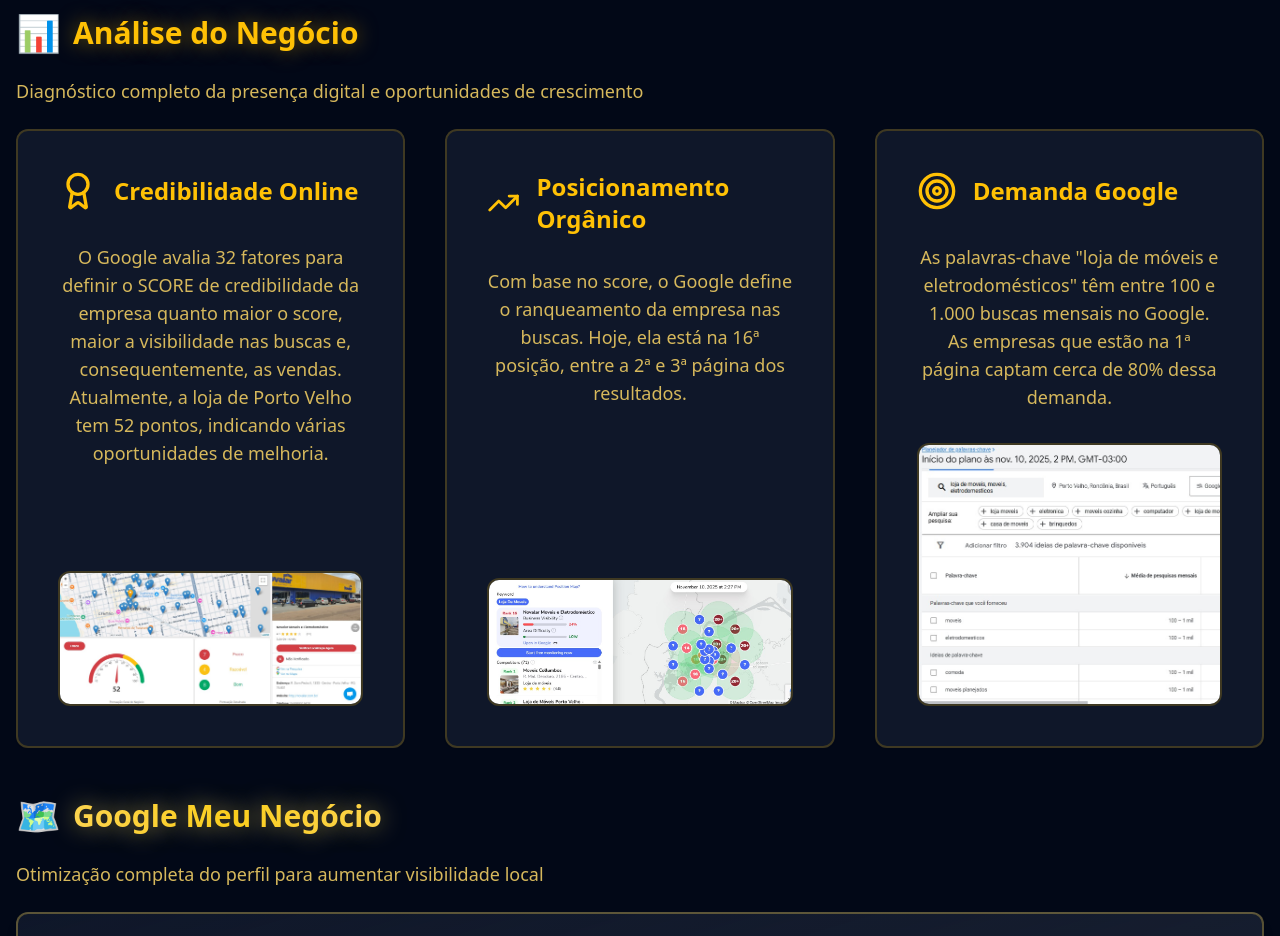
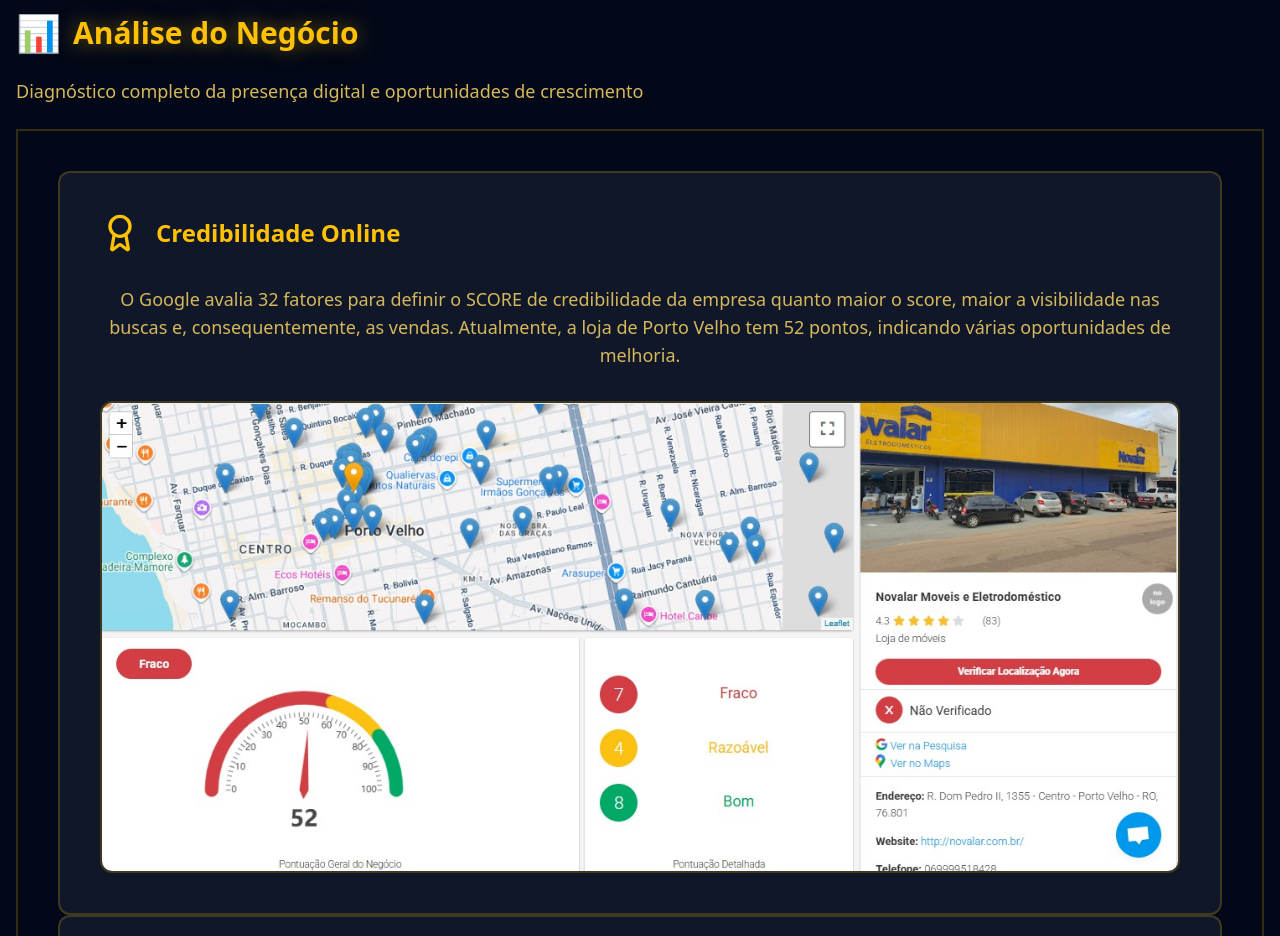
Before and after one commit to andrelima5843-star/proposal-palette-editor-25602, a React (Vite) app: page / in a window 1280 px wide. Shown: the part 1640-2576 px from the top of the page. Built offline with nearby package versions, Linux system fonts and the light colour scheme; the HTML template or start-up script is replaced by a standard one.

Commit message:
Visual edit in Lovable
Edited UI in Lovable

```diff
--- a/src/components/ProofSection.tsx
+++ b/src/components/ProofSection.tsx
@@ -22,7 +22,7 @@ export const ProofSection = ({
         Diagnóstico completo da presença digital e oportunidades de crescimento
       </p>
 
-      <div className="grid grid-cols-1 lg:grid-cols-2 xl:grid-cols-3 gap-10">
+      <div className="p-10 border-2 border-accent/20 hover:shadow-gold transition-all duration-300 flex flex-col">
         <Card className="p-10 border-2 border-accent/20 hover:shadow-gold transition-all duration-300 flex flex-col \n">
           <div className="flex items-center gap-4 mb-8">
             <Award className="w-10 h-10 text-accent" />
```
